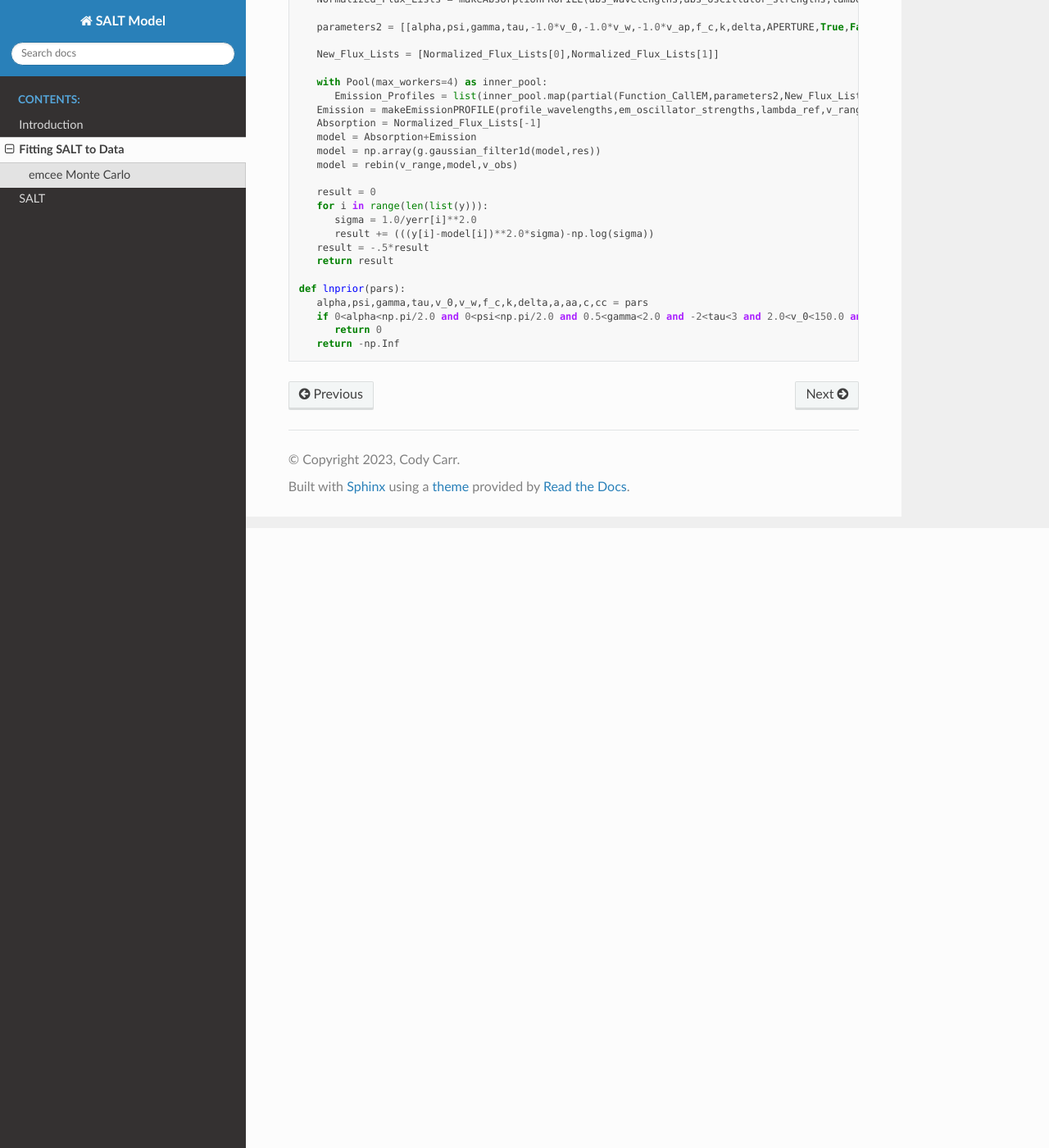
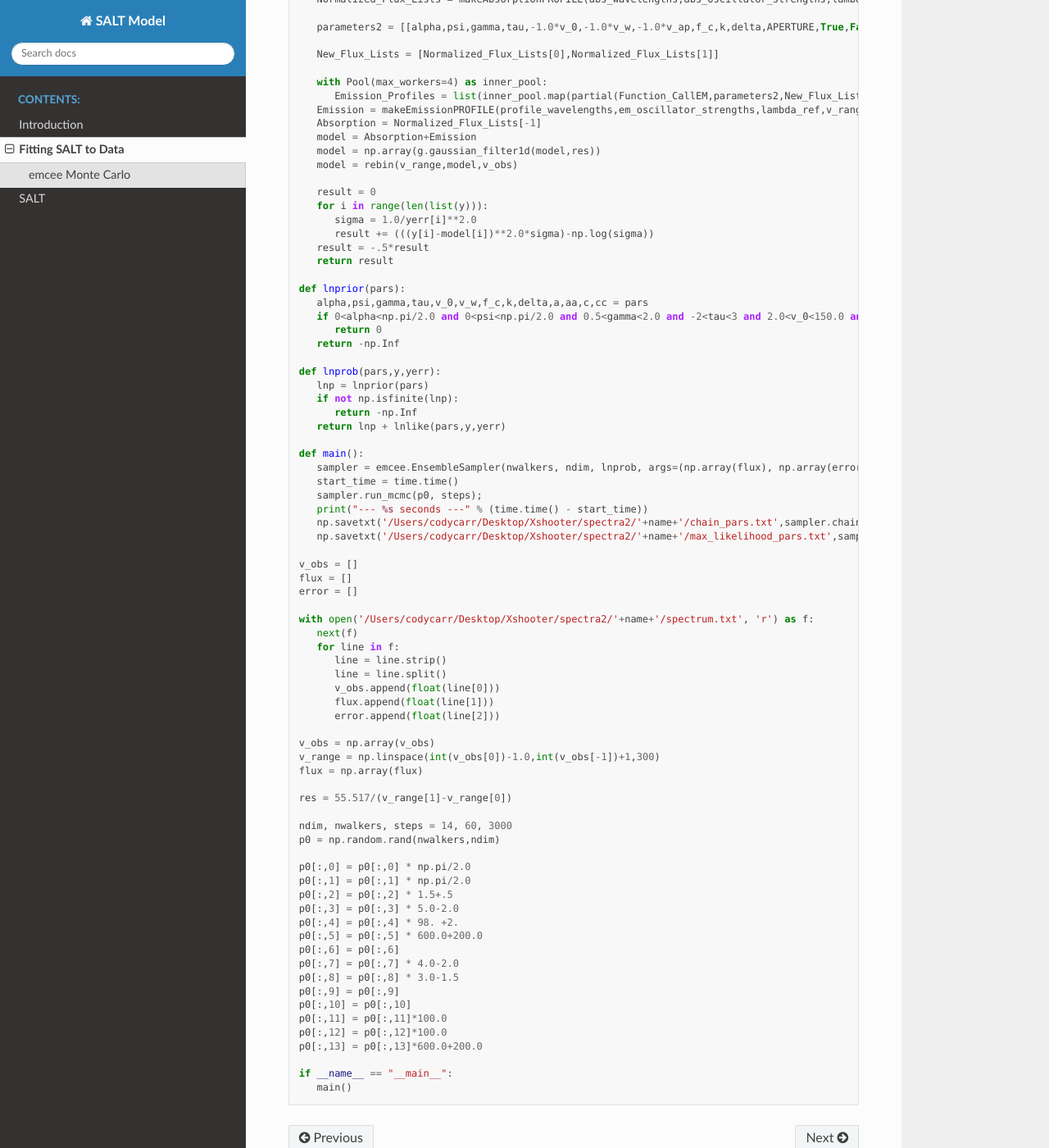
Before and after one commit to CodyCarr/SALT, a Sphinx documentation site: the page built from docs/source/fitting.rst, in a window 1280 px wide and 1400 px high, scrolled down 756 px. Shown: the whole window at 82% size. Built offline with Sphinx 7.4.7 and the Read the Docs theme 2.0.0, drawn with Linux system fonts in a browser that asks for light colours.

Commit message:
fitting updates

```diff
--- a/docs/source/fitting.rst
+++ b/docs/source/fitting.rst
@@ -61,3 +61,57 @@ emcee Monte Carlo
        if 0<alpha<np.pi/2.0 and 0<psi<np.pi/2.0 and 0.5<gamma<2.0 and -2<tau<3 and 2.0<v_0<150.0 and 200.0<v_w<2500.0 and 0<f_c<1 and -2.0<k<2.0  and 0.5<delta<8.0 and 0.0<a<4.0 and 0.0<aa<4.0 and 0.0<c<300.0 and 0.0<cc<300.0:
           return 0
        return -np.Inf
+
+    def lnprob(pars,y,yerr):
+       lnp = lnprior(pars)
+       if not np.isfinite(lnp):
+          return -np.Inf
+       return lnp + lnlike(pars,y,yerr)
+
+    def main():
+       sampler = emcee.EnsembleSampler(nwalkers, ndim, lnprob, args=(np.array(flux), np.array(error)), pool=Pool(max_workers = 10))
+       start_time = time.time()
+       sampler.run_mcmc(p0, steps);
+       print("--- %s seconds ---" % (time.time() - start_time))
+       np.savetxt('/Users/codycarr/Desktop/Xshooter/spectra2/'+name+'/chain_pars.txt',sampler.chain.reshape((-1, ndim)))
+       np.savetxt('/Users/codycarr/Desktop/Xshooter/spectra2/'+name+'/max_likelihood_pars.txt',sampler.get_log_prob().reshape((-1, nwalkers)))
+
+    v_obs = []
+    flux = []
+    error = []
+
+    with open('/Users/codycarr/Desktop/Xshooter/spectra2/'+name+'/spectrum.txt', 'r') as f:
+       next(f)
+       for line in f:
+          line = line.strip()
+	  line = line.split()
+	  v_obs.append(float(line[0]))
+	  flux.append(float(line[1]))
+	  error.append(float(line[2]))
+
+    v_obs = np.array(v_obs)
+    v_range = np.linspace(int(v_obs[0])-1.0,int(v_obs[-1])+1,300)
+    flux = np.array(flux)
+
+    res = 55.517/(v_range[1]-v_range[0])
+
+    ndim, nwalkers, steps = 14, 60, 3000
+    p0 = np.random.rand(nwalkers,ndim)
+
+    p0[:,0] = p0[:,0] * np.pi/2.0
+    p0[:,1] = p0[:,1] * np.pi/2.0
+    p0[:,2] = p0[:,2] * 1.5+.5
+    p0[:,3] = p0[:,3] * 5.0-2.0
+    p0[:,4] = p0[:,4] * 98. +2.
+    p0[:,5] = p0[:,5] * 600.0+200.0
+    p0[:,6] = p0[:,6]
+    p0[:,7] = p0[:,7] * 4.0-2.0
+    p0[:,8] = p0[:,8] * 3.0-1.5
+    p0[:,9] = p0[:,9]
+    p0[:,10] = p0[:,10]
+    p0[:,11] = p0[:,11]*100.0
+    p0[:,12] = p0[:,12]*100.0
+    p0[:,13] = p0[:,13]*600.0+200.0
+
+    if __name__ == "__main__":
+       main()
```
Also changed, not shown: 5 other files.
